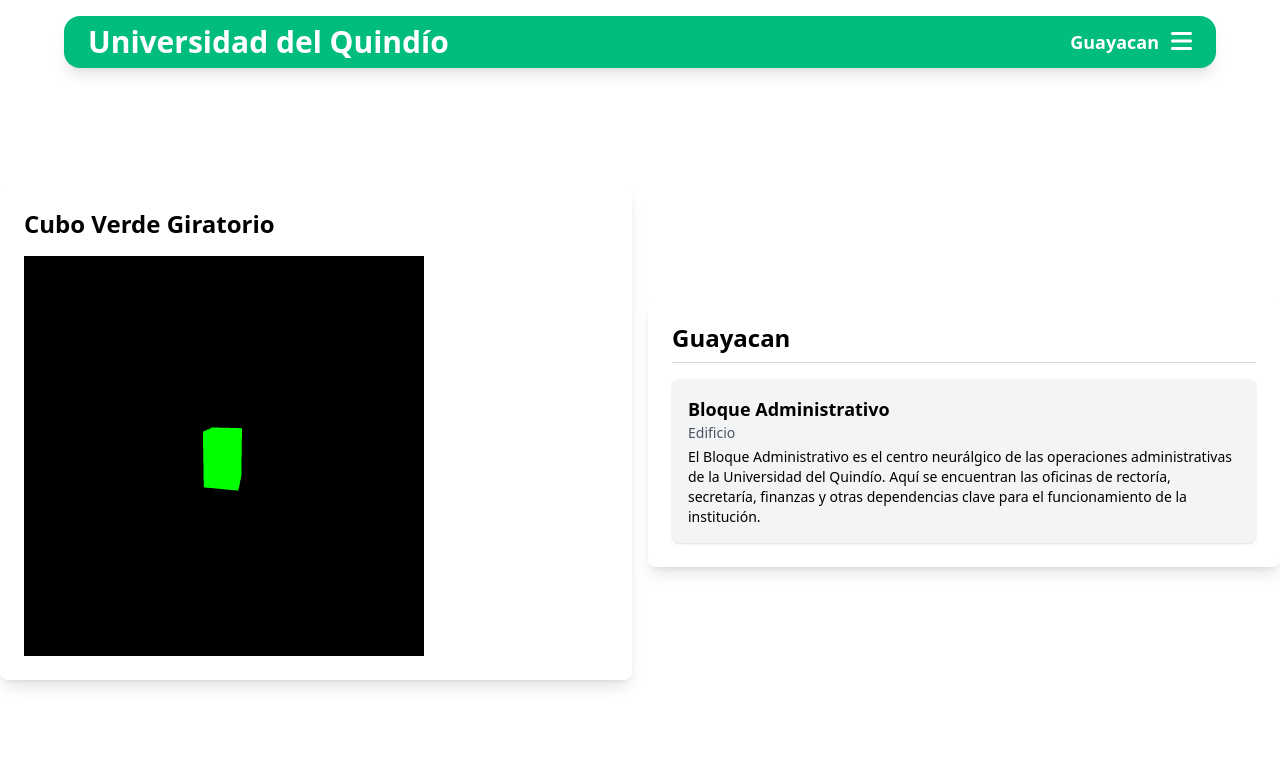
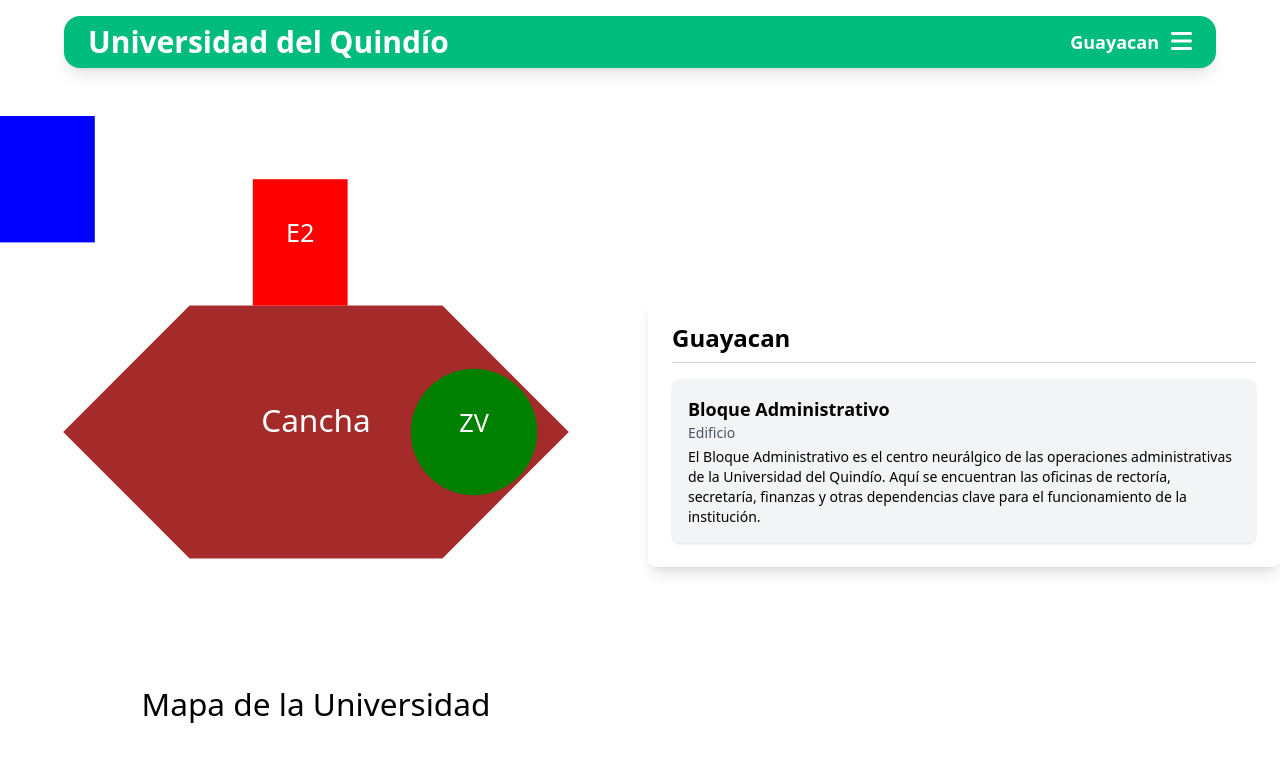
Before and after one commit to Josedzzz/sgsu-home, a React (Vite) app: page / in a window 1280 px wide. Shown: the top 762 px of the page. Built offline with nearby package versions, Linux system fonts and the light colour scheme.

Commit message:
just try to do things with svg for the map

```diff
--- a/src/components/Main.tsx
+++ b/src/components/Main.tsx
@@ -1,52 +1,76 @@
-import { useEffect } from "react";
-import * as THREE from "three";
-
 export default function Main() {
-  useEffect(() => {
-    const scene = new THREE.Scene();
-    const camera = new THREE.PerspectiveCamera(
-      75,
-      window.innerWidth / window.innerHeight,
-      0.1,
-      1000,
-    );
-    const renderer = new THREE.WebGLRenderer({ antialias: true });
-
-    // Establecer el tamaño del renderizador
-    renderer.setSize(400, 400);
-    document
-      .getElementById("threejs-container")
-      ?.appendChild(renderer.domElement);
-
-    const geometry = new THREE.BoxGeometry();
-    const material = new THREE.MeshBasicMaterial({ color: 0x00ff00 });
-    const cube = new THREE.Mesh(geometry, material);
-    scene.add(cube);
-
-    camera.position.z = 5;
-
-    const animate = () => {
-      requestAnimationFrame(animate);
-      cube.rotation.x += 0.01;
-      cube.rotation.y += 0.01;
-      renderer.render(scene, camera);
-    };
-
-    animate();
-
-    return () => {
-      renderer.dispose();
-      const container = document.getElementById("threejs-container");
-      if (container) {
-        container.removeChild(renderer.domElement);
-      }
-    };
-  }, []);
+  const handleZoneClick = (zoneName: string) => {
+    alert(`Hiciste clic en: ${zoneName}`);
+  };
 
   return (
-    <div className="bg-white shadow-lg rounded-lg p-6">
-      <h2 className="text-2xl font-bold mb-4">Cubo Verde Giratorio</h2>
-      <div id="threejs-container" style={{ width: "400px", height: "400px" }} />
+    <div style={{ width: "100%", maxWidth: "800px", margin: "0 auto" }}>
+      <svg
+        viewBox="0 0 100 100"
+        preserveAspectRatio="xMidYMid meet"
+        style={{ width: "100%", height: "auto" }}
+      >
+        {/* Cancha (Polígono irregular) */}
+        <polygon
+          points="10,50 30,30 70,30 90,50 70,70 30,70"
+          fill="brown"
+          onMouseEnter={(e) => (e.currentTarget.style.fill = "saddlebrown")}
+          onMouseLeave={(e) => (e.currentTarget.style.fill = "brown")}
+          onClick={() => handleZoneClick("Cancha")}
+        />
+        <text x="50" y="50" fill="white" fontSize="5" textAnchor="middle">
+          Cancha
+        </text>
+
+        {/* Edificio A (Rectángulo) */}
+        <rect
+          x="0"
+          y="0"
+          width="15"
+          height="20"
+          fill="blue"
+          onMouseEnter={(e) => (e.currentTarget.style.fill = "darkblue")}
+          onMouseLeave={(e) => (e.currentTarget.style.fill = "blue")}
+          onClick={() => handleZoneClick("Edificio A")}
+        />
+        <text x="17.5" y="20" fill="white" fontSize="4" textAnchor="middle">
+          E1
+        </text>
+
+        {/* Edificio B (Rectángulo) */}
+        <rect
+          x="40"
+          y="10"
+          width="15"
+          height="20"
+          fill="red"
+          onMouseEnter={(e) => (e.currentTarget.style.fill = "darkred")}
+          onMouseLeave={(e) => (e.currentTarget.style.fill = "red")}
+          onClick={() => handleZoneClick("Edificio B")}
+        />
+        <text x="47.5" y="20" fill="white" fontSize="4" textAnchor="middle">
+          E2
+        </text>
+
+        {/* Zona Verde (Círculo) */}
+        <circle
+          cx="75"
+          cy="50"
+          r="10"
+          fill="green"
+          onMouseEnter={(e) => (e.currentTarget.style.fill = "darkgreen")}
+          onMouseLeave={(e) => (e.currentTarget.style.fill = "green")}
+          onClick={() => handleZoneClick("Zona Verde")}
+        />
+        <text x="75" y="50" fill="white" fontSize="4" textAnchor="middle">
+          ZV
+        </text>
+
+        {/* Texto descriptivo del mapa */}
+        <text x="50" y="95" fontSize="5" fill="black" textAnchor="middle">
+          Mapa de la Universidad
+        </text>
+      </svg>
     </div>
   );
 }
```
